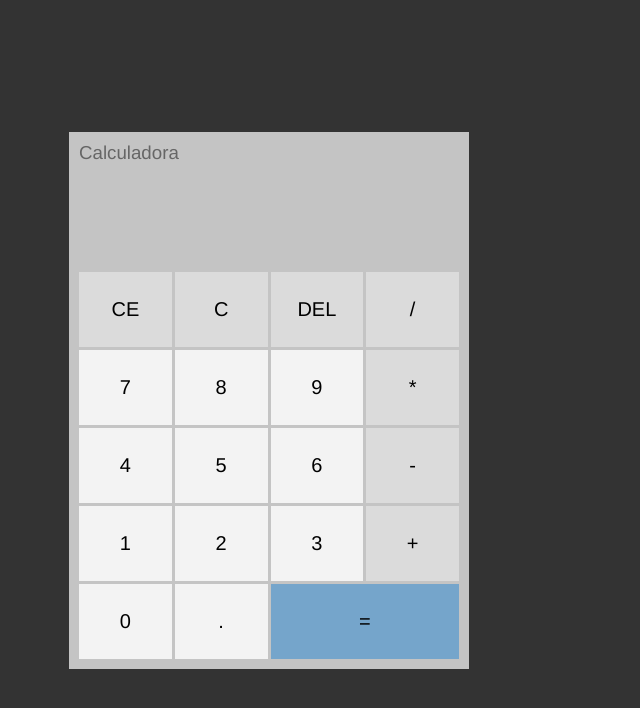
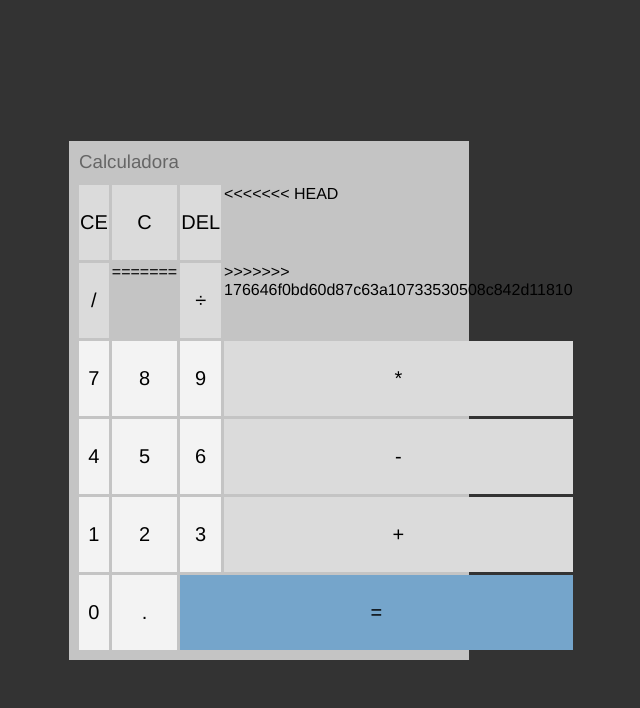
Before and after one commit to FelipePEduardo/21-days-of-code, a plain HTML site: page Day04-Calculator/index.html in a window 1280 px wide. Shown: the whole page, without its empty margins (371-1011 px from the left). Drawn offline with Linux system fonts and the light colour scheme.

Commit message:
HELLO WORLD

```diff
--- a/Day04-Calculator/index.html
+++ b/Day04-Calculator/index.html
@@ -19,7 +19,11 @@
         <button>CE</button>
         <button>C</button>
         <button>DEL</button>
+<<<<<<< HEAD
         <button>/</button>
+=======
+        <button>÷</button>
+>>>>>>> 176646f0bd60d87c63a10733530508c842d11810
         <button class="number">7</button>
         <button class="number">8</button>
         <button class="number">9</button>
--- a/Day04-Calculator/style.css
+++ b/Day04-Calculator/style.css
@@ -55,14 +55,23 @@ body {
   color: var(--previous-op);
   padding: .3rem;
   overflow-wrap: break-word;
+<<<<<<< HEAD
   min-height: 1.8rem;
+=======
+  min-height: 1.6rem;
+>>>>>>> 176646f0bd60d87c63a10733530508c842d11810
 
   font-size: 1.8rem;
 }
 
 #current-operation {
+<<<<<<< HEAD
   min-height: 1.8em;
   font-size: 5rem;
+=======
+  min-height: 1.6em;
+  font-size: 5.5rem;
+>>>>>>> 176646f0bd60d87c63a10733530508c842d11810
   font-weight: 700;
   padding: 0.3rem;
   overflow-wrap: break-word;
```
